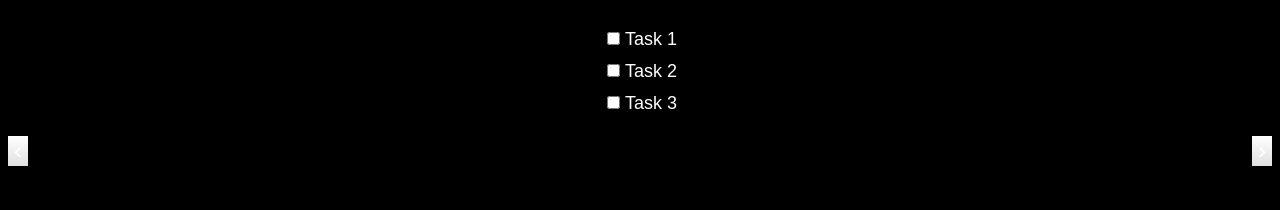
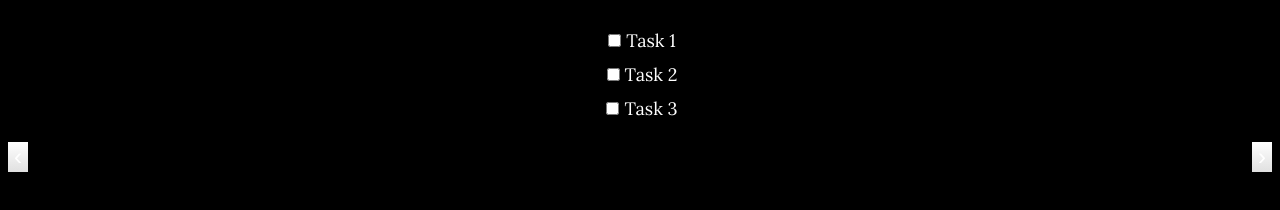
Before and after one commit to rubyred-thorn/notionwidgets1, a plain HTML site: page index.html in a window 1280 px wide. Drawn offline with Linux system fonts and the light colour scheme.

Commit message:
Update index.html

```diff
--- a/index.html
+++ b/index.html
@@ -2,6 +2,7 @@
 <html>
 <head>
   <title>Minimalist Checklist Widget</title>
+  <link rel="stylesheet" href="https://fonts.googleapis.com/css2?family=Lora&display=swap">
   <link rel="stylesheet" href="styles.css">
 </head>
 <body>
```
